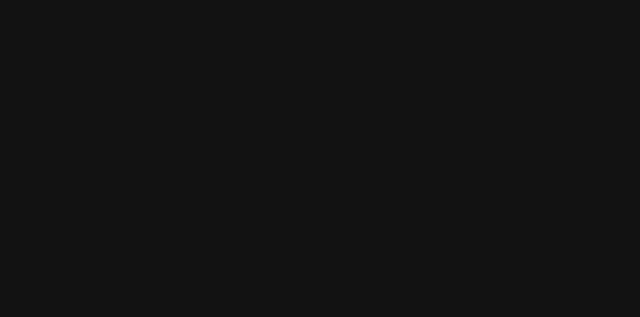
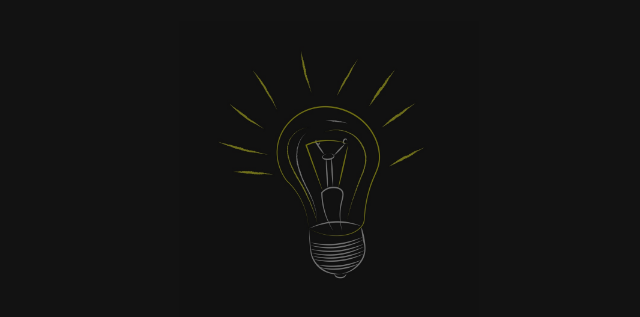
Before and after one commit to mrichhub/mikerichards.tech, a React (Vite) app: page /portfolio in a window 1280 px wide. Before the commit this address had no page. Shown: the part 229-546 px from the top of the page, without its empty margins (311-951 px from the left). Built offline with nearby package versions, Linux system fonts and the light colour scheme.

Commit message:
separated intro into its own component intro only shown once when visiting site

```diff
--- a/src/App.tsx
+++ b/src/App.tsx
@@ -1,13 +1,19 @@
+import { lazy } from "react"
 import { BrowserRouter, Route, Routes } from "react-router-dom"
 import "./App.scss"
-import { PortfolioMainPage } from "./components/pages/portfolio.main"
+
+const MainPage = lazy(() => import("./components/pages/main"))
+const PortfolioPage = lazy(() => import("./components/pages/portfolio"))
+const IntroPage = lazy(() => import("./components/pages/intro"))
 
 export function App() {
 	return (
 		<BrowserRouter>
 			<div className="App">
 				<Routes>
-					<Route path="/" Component={() => PortfolioMainPage()} />
+					<Route path="/" Component={MainPage} />
+					<Route path="/intro" Component={IntroPage} />
+					<Route path="/portfolio" Component={PortfolioPage} />
 				</Routes>
 			</div>
 		</BrowserRouter>
--- a/src/components/pages/portfolio.main.scss
+++ b/src/components/pages/intro.scss
@@ -1,12 +1,12 @@
-.portfolio {
+.intro {
 	background-color: white;
 	height: 100svh;
 	position: relative;
-	transition: background-color 0.75s ease-in-out 0.25s;
 	width: 100vw;
 
 	&.loaded {
 		background-color: var(--background-color);
+		transition: background-color 0.75s ease-in-out 0.25s;
 	}
 
 	.avatar {
@@ -16,24 +16,17 @@
 		position: absolute;
 		top: 100%;
 		transform: translate(-40%, 0);
-		transition: transform 1.75s ease-in-out 0.75s;
 		z-index: 0;
 
 		&.show {
 			transform: translate(-40%, -100%);
+			transition: transform 1.75s ease-in-out 0.75s;
 		}
 
 		&.disappear {
 			opacity: 0;
-			transition: transform 1.5s ease-in, opacity 1.5s ease-in;
+			transition: transform 1.5s ease-in, opacity 1.0s ease-in;
 			transform: translate(-40%, 0)
-		}
-
-		&.move-to-bottom-left {
-			left: 0;
-			max-height: 100px;
-			transform: translate(0, -100%);
-			transition: transform 3s ease-in-out, left 3s ease-in-out, max-height 3s ease-in-out;
 		}
 	}
 
--- a/src/components/pages/portfolio.main.tsx
+++ b/src/components/pages/intro.tsx
@@ -1,10 +1,12 @@
 import classNames from "classnames"
 import { useEffect, useState } from "react"
+import { useNavigate } from "react-router-dom"
 import lightbulbImage from "../../assets/images/lightbulb3.jpg"
 import avatarImage from "../../assets/images/mike-richards-avatar.png"
+import { localData } from "../../data/localData"
 import { useIsPageLoaded } from "../../hooks/useIsPageLoaded"
 import { TypewriterStage, TypewriterStages } from "../typewriter/typewriterStages"
-import "./portfolio.main.scss"
+import "./intro.scss"
 
 const introTypewriterStages: TypewriterStage[] = [
 	{ text: "Hi 👋", delay: 2750, duration: 1500 },
@@ -14,24 +16,24 @@ const introTypewriterStages: TypewriterStage[] = [
 	{ text: "", speed: 10, },
 ]
 
-export function PortfolioMainPage() {
+export default function IntroPage() {
 	const isPageLoaded = useIsPageLoaded()
 	const [showLightbulb, setShowLightbulb] = useState(false)
 	const [displayMainPortfolio, setDisplayMainPortfolio] = useState(false)
+	const navigate = useNavigate()
+
+	const introClassName = classNames(
+		"intro",
+		{
+			loaded: isPageLoaded,
+		},
+	)
 
 	const avatarClassName = classNames(
 		"avatar",
 		{
 			disappear: displayMainPortfolio,
 			show: isPageLoaded,
-			// "move-to-bottom-left": displayMainPortfolio,
-		},
-	)
-
-	const portfolioClassName = classNames(
-		"portfolio",
-		{
-			loaded: isPageLoaded,
 		},
 	)
 
@@ -44,6 +46,10 @@ export function PortfolioMainPage() {
 	)
 
 	useEffect(() => {
+		localData.didViewIntro = true
+	}, [])
+
+	useEffect(() => {
 		if (showLightbulb) {
 			const timer = setTimeout(() => {
 				setDisplayMainPortfolio(true)
@@ -53,12 +59,22 @@ export function PortfolioMainPage() {
 		}
 	}, [showLightbulb])
 
+	useEffect(() => {
+		if (displayMainPortfolio) {
+			const timer = setTimeout(() => {
+				navigate("/portfolio")
+			}, 4000)
+
+			return () => clearTimeout(timer)
+		}
+	}, [displayMainPortfolio])
+
 	function onTypewriterFinished() {
 		setShowLightbulb(true)
 	}
 
 	return (
-		<div className={portfolioClassName}>
+		<div className={introClassName}>
 			<img
 				alt="Let there be light"
 				className={lightbulbBackgroundClassName}
--- /dev/null
+++ b/src/components/pages/main.tsx
@@ -0,0 +1,13 @@
+import { useEffect } from "react"
+import { useNavigate } from "react-router-dom"
+import { localData } from "../../data/localData"
+
+export default function MainPage() {
+	const navigate = useNavigate()
+
+	useEffect(() => {
+		navigate(localData.didViewIntro ? "/portfolio" : "/intro")
+	}, [])
+
+	return <></>
+}
--- /dev/null
+++ b/src/components/pages/portfolio.scss
@@ -0,0 +1,24 @@
+.portfolio {
+	height: 100svh;
+	position: relative;
+	width: 100vw;
+
+	.lightbulb-background {
+		height: 100%;
+		left: 50%;
+		max-height: 300px;
+		max-width: 300px;
+		object-fit: cover;
+		opacity: 0.4;
+		position: absolute;
+		top: 50%;
+		transform: translate(-50%, -50%);
+		width: 100%;
+		z-index: 0;
+	}
+
+	.content {
+		position: relative;
+		z-index: 1;
+	}
+}
--- /dev/null
+++ b/src/components/pages/portfolio.tsx
@@ -0,0 +1,32 @@
+import classNames from "classnames"
+import lightbulbImage from "../../assets/images/lightbulb3.jpg"
+import { useIsPageLoaded } from "../../hooks/useIsPageLoaded"
+import "./portfolio.scss"
+
+export default function PortfolioPage() {
+	const isPageLoaded = useIsPageLoaded()
+
+	const portfolioClassName = classNames(
+		"portfolio",
+		{
+			loaded: isPageLoaded,
+		},
+	)
+
+	const lightbulbBackgroundClassName = classNames(
+		"lightbulb-background",
+	)
+
+	return (
+		<div className={portfolioClassName}>
+			<img
+				alt="Let there be light"
+				className={lightbulbBackgroundClassName}
+				src={lightbulbImage}
+			/>
+
+			<div className="content">
+			</div>
+		</div>
+	)
+}
--- /dev/null
+++ b/src/data/localData.ts
@@ -0,0 +1,43 @@
+class LocalData
+{
+	constructor(
+		private readonly storage: Storage,
+	) { }
+
+	get didViewIntro(): boolean {
+		return this.getBoolItem("didViewIntro") ?? false
+	}
+
+	set didViewIntro(didViewIntro: boolean) {
+		this.setBoolItem("didViewIntro", didViewIntro)
+	}
+
+	private getBoolItem(key: string): boolean|undefined {
+		const value = this.getItem(key)
+
+		if (value === undefined) {
+			return undefined
+		}
+
+		return value === "true"
+	}
+
+	private getItem(key: string): string|undefined {
+		return this.storage.getItem(key) || undefined
+	}
+
+	private setBoolItem(key: string, value: boolean|undefined): void {
+		this.setItem(key, value === undefined ? undefined : (value ? "true" : "false"))
+	}
+
+	private setItem(key: string, value: string|undefined): void {
+		if (value === undefined) {
+			this.storage.removeItem(key)
+		}
+		else {
+			this.storage.setItem(key, value)
+		}
+	}
+}
+
+export const localData = new LocalData(localStorage)
--- a/src/hooks/usePageLoad.ts
+++ b/src/hooks/usePageLoad.ts
@@ -3,12 +3,13 @@ import { useEffect } from "react"
 export function usePageLoad(onPageLoad: () => unknown): void {
 	useEffect(() => {
 		if (document.readyState === "complete") {
-			onPageLoad()
+			const timer = setTimeout(() => onPageLoad(), 5)
+
+			return () => clearTimeout(timer)
 		}
-		else {
-			window.addEventListener("load", onPageLoad, false)
 
-			return () => window.removeEventListener("load", onPageLoad)
-		}
+		window.addEventListener("load", onPageLoad, false)
+
+		return () => window.removeEventListener("load", onPageLoad)
 	}, [])
 }
```
